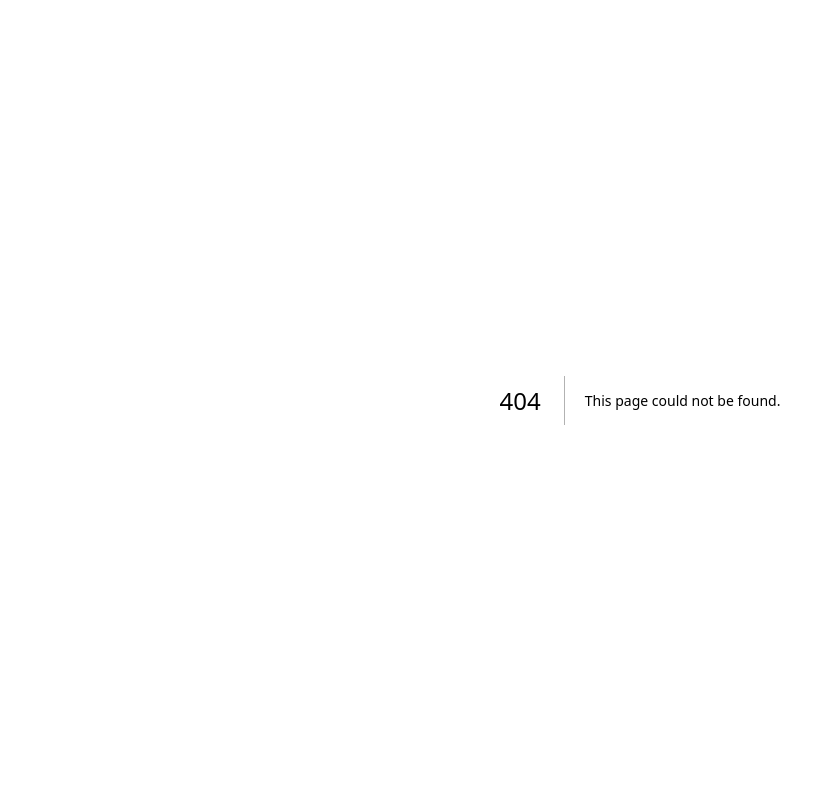
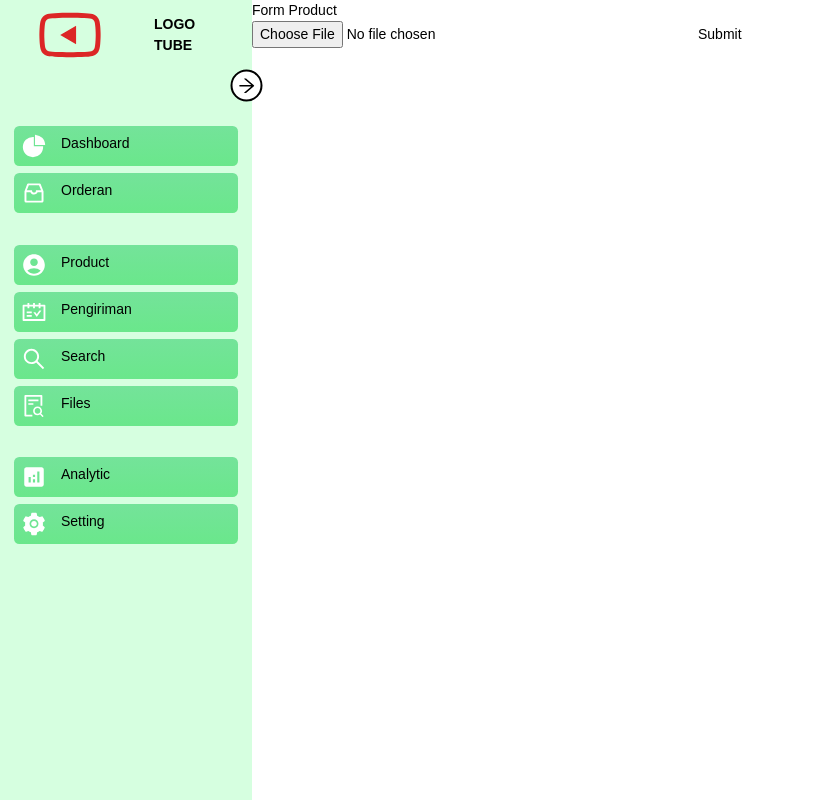
Before and after one commit to liar88828/kantor-tahu-baxo-bu-pudji, a Next.js app: page /product in a window 1280 px wide. Before the commit this address had no page. Shown: the whole page, without its empty margins (0-829 px from the left). Built offline with nearby package versions, Linux system fonts and the light colour scheme.

Commit message:
save api and refactor

```diff
--- a/package.json
+++ b/package.json
@@ -26,12 +26,13 @@
     "eslint-config-next": "13.4.9",
     "lodash": "^4.17.21",
     "lodash.times": "^4.3.2",
+    "multer": "1.4.5-lts.1",
     "next": "13.4.9",
     "postcss": "8.4.25",
     "react": "18.2.0",
     "react-dom": "18.2.0",
+    "react-icons": "^4.7.1",
     "tailwindcss": "3.3.2",
-    "typescript": "5.1.6",
-    "react-icons": "^4.7.1"
+    "typescript": "5.1.6"
   }
 }
--- /dev/null
+++ b/src/app/api/hello/route.ts
@@ -0,0 +1,5 @@
+import { NextApiRequest } from 'next';
+
+export async function GET(request: NextApiRequest):Promise<Response> {
+  return new Response('Hello, Next.js!')
+}
--- /dev/null
+++ b/src/app/component/DashBoard.tsx
@@ -0,0 +1,12 @@
+import React from 'react';
+import FormOrder from '@/app/orderan/page';
+
+function MenuOrder(  ) {
+  return (
+    <>
+      <FormOrder/>
+    </>
+  );
+}
+
+export default MenuOrder;
--- a/src/app/component/slidebar.tsx
+++ b/src/app/component/Slidebar.tsx
@@ -13,32 +13,33 @@ import {
   AiOutlineYoutube,
 } from "react-icons/ai";
 import { MdAccountCircle, MdAnalytics } from "react-icons/md";
+import Link from 'next/link';
 
 const menuList = [
-  { title: "Dashboard", icon: AiFillPieChart },
-  { title: "Inbox", icon: AiOutlineInbox, },
-  { title: "Accont", icon: MdAccountCircle, gap: true },
-  { title: "Schedure", icon: AiOutlineSchedule },
-  { title: "Search", icon: AiOutlineSearch },
-  { title: "Files", icon: AiOutlineFileSearch },
-  { title: "Analytic", icon: MdAnalytics, gap: true },
-  { title: "Setting", icon: AiFillSetting },
+  { title: "Dashboard", icon: AiFillPieChart ,link:""},
+  { title: "Orderan", icon: AiOutlineInbox,link:"orderan"},
+  { title: "Product", icon: MdAccountCircle, gap: true ,link:"product"},
+  { title: "Pengiriman", icon: AiOutlineSchedule ,link:"form"},
+  { title: "Search", icon: AiOutlineSearch ,link:"form"},
+  { title: "Files", icon: AiOutlineFileSearch ,link:"form"},
+  { title: "Analytic", icon: MdAnalytics, gap: true ,link:"form"},
+  { title: "Setting", icon: AiFillSetting ,link:"form"},
 ];
 
-export const SlideBar = () => {
+export const Slidebar = () => {
   const [ open, setOpen ] = React.useState( true );
   let color = "#74e39a";
   let color2 = "#6ae78b";
   let colorIcon = "white";
-  let colorTextSlideBar="black"
-  let titleSlideBar="black"
-  let bgColorSlideBar="#d6ffe0"
+  let colorTextSlideBar = "black"
+  let titleSlideBar = "black"
+  let bgColorSlideBar = "#d6ffe0"
 
   return (
     <div className="flex ">
       {/* body slide bar*/ }
       <div className={ ` ${ open ? "w-72" : "w-20" } h-screen  relative transition-all duration-150 ` }
-           style={{background:bgColorSlideBar}}>
+           style={ { background: bgColorSlideBar } }>
         <AiOutlineArrowLeft
           className={ `bg-white w-9 h-9 -right-3 mt-20 p-1 absolute  rounded-full  border-black border-2 transition-all duration-500 ` }
           onClick={ () => setOpen( !open ) }
@@ -70,6 +71,7 @@ export const SlideBar = () => {
           { menuList.map( ( item, index ) => {
             const Icons = item.icon
             return (
+              <Link href={ "/"+item.link } key={item.title}>
                 <li
                   style={ {
                     background: `linear-gradient(to bottom, ${ color } 0%,${ color2 } 100%)`,
@@ -81,17 +83,20 @@ export const SlideBar = () => {
                 group hover:bg-blue-800 rounded-md transition-all duration-300 cursor:pointer ` }
                   key={ index }
                 >
+
+
                 <span
                   className={ `   hover:scale-100` }
                   style={ { color: colorIcon } }>
                   <Icons size={ '26px' }/>
                 </span>
                   { open && <span
-                  style ={{color:colorTextSlideBar}}
+					style={ { color: colorTextSlideBar } }
 					className="text-white hover:font-bold group-hover:text-red-100 ">
                   { item.title }
                 </span> }
                 </li>
+              </Link>
             )
           } ) }
         </ul>
--- a/src/app/layout.tsx
+++ b/src/app/layout.tsx
@@ -1,5 +1,7 @@
 import { Metadata } from 'next'
 import './globals.css'
+import { Slidebar } from '@/app/component/Slidebar';
+import './flag.css';
 
 export const metadata: Metadata = {
   title: 'Create Next App',
@@ -13,7 +15,13 @@ export default function RootLayout({
 }) {
   return (
     <html lang="en">
-      <body >{ children }</body>
+      <body >
+      <div className={"flex"}>
+
+      <Slidebar/>
+      { children }
+      </div>
+      </body>
     </html>
   )
 }
--- a/src/app/form/page.tsx
+++ b/src/app/orderan/page.tsx
@@ -1,12 +1,11 @@
 import React from 'react'
 
-export default function FormOrder ()
-{
+export default function FormOrder() {
   return (
     <div>
 
       <main className="relative">
-        <h1 className="text-3xl font-bold text-center"> Product Warehouse </h1>
+        <h1 className="text-3xl font-bold text-center"> Orderan Form </h1>
         <div className="fixed right-[10rem] bottom-[5rem] "
         >
           {/* <AddProductButton /> */ }
@@ -20,28 +19,9 @@ export default function FormOrder ()
 
             <div className="border border-black flex flex-row gap-5 p-5 ">
 
-              <div className="border border-black flex flex-col gap-5  p-5">
-
-                <h1>Tanggal</h1>
-                <hr />
-                <label htmlFor="">Pesan</label>
-                <input
-                  type="date"
-                  name="product"
-                  className="border border-gray-300 p-2 rounded-md"
-                />
-
-                <label htmlFor="">Kirim</label>
-                <input
-                  type="date"
-                  name="product"
-                  className="border border-gray-300 p-2 rounded-md"
-                />
-              </div>
-
               <div className="border border-black flex flex-col gap-5 p-5">
                 <h1>Nama</h1>
-                <hr />
+                <hr/>
                 <label htmlFor="">Pengirim</label>
                 <input
                   type="text"
@@ -85,9 +65,30 @@ export default function FormOrder ()
 
               </div>
 
+
+              <div className="border border-black flex flex-col gap-5  p-5">
+
+                <h1>Tanggal</h1>
+                <hr/>
+                <label htmlFor="">Pesan</label>
+                <input
+                  type="date"
+                  name="product"
+                  className="border border-gray-300 p-2 rounded-md"
+                />
+
+                <label htmlFor="">Kirim</label>
+                <input
+                  type="date"
+                  name="product"
+                  className="border border-gray-300 p-2 rounded-md"
+                />
+              </div>
+
+
               <div className="border border-black flex flex-col gap-5 p-5">
                 <h1>Orderan</h1>
-                <hr />
+                <hr/>
                 <label htmlFor="">Orderan</label>
                 <select name="orderan"
                         id="orderan"
@@ -107,7 +108,7 @@ export default function FormOrder ()
                 </select>
 
                 <h1>Lain Lain</h1>
-                <hr />
+                <hr/>
                 {/* Semisal Peroduct lain selain tahu bakso  */ }
                 <label htmlFor="">Item</label>
                 <input
@@ -126,7 +127,6 @@ export default function FormOrder ()
                   className="border border-gray-300 p-2 rounded-md"
                 />
               </div>
-
 
 
               <div className="border border-black flex flex-col gap-5 p-5">
@@ -192,7 +192,7 @@ export default function FormOrder ()
                placeholder="Metode Pembayaran..."
                className="border border-gray-300 p-2 rounded-md"
                />
-          </div> */}
+               </div> */ }
               {/* <input type="image" formAction={ submitImage } /> */ }
 
             </div>
@@ -209,7 +209,7 @@ export default function FormOrder ()
 
 
         <div className="">
-          {/*<Tables lg gap={ 2 } css={ { mt: '$10' } } />*/}
+          {/*<Tables lg gap={ 2 } css={ { mt: '$10' } } />*/ }
         </div>
 
         <div className="flex flex-wrap gap-5">
@@ -225,7 +225,7 @@ export default function FormOrder ()
            </div>
            );
            }
-        } ) } */}
+           } ) } */ }
         </div>
 
       </main>
--- a/src/app/page.tsx
+++ b/src/app/page.tsx
@@ -2,37 +2,11 @@
 // import 'primereact/resources/primereact.css';                       // core css
 // import 'primeicons/primeicons.css';                                 // icons
 // import 'primeflex/primeflex.css';
-import './flag.css';
-import FormOrder from "./form/page";
-import { SlideBar } from '@/app/component/slidebar';
-
-// export const apiProduct: string = "https://64abfb149edb4181202ee8ce.mockapi.io/products/";
-// const getPostsData: () => Promise<TProducts> = async () =>
-// {
-//   // const res: Response = await fetch( apiProduct, {
-//   //   cache: "no-cache",
-//   //   next: {
-//   //     tags: [ "products" ],
-//   //   },
-//   // } );
-//   // return res.json();
-// };
-
-
-const navbar = [
-  { "name": 'Profile' },
-  { "name": 'Home' },
-  { "name": 'About' },
-  { "name": 'Logout' }
-]
-
 
 export default async function Home() {
-  // const [ products ] = await Promise.all( [ getPostsData() ] );
 
-  return ( <>
-      <SlideBar/>
-
-    </>
+  return ( <div className={ "flex " }>
+      DashBoard
+    </div>
   );
 }
--- /dev/null
+++ b/src/app/product/page.tsx
@@ -0,0 +1,70 @@
+"use client"
+import React, { useState } from 'react';
+
+type TProps = {
+  value1: string
+  value2: number
+}
+
+function Products() {
+
+  const [ description, setDescription ] = useState( "" )
+  const [ selectedFile, setSelectedFile ] = useState<File | null>( null );
+  // FormEventHandler<HTMLFormElement>
+
+  const handleFileInput = ( event: React.ChangeEvent<HTMLInputElement> ) => {
+    const file = event.target.files ? event.target.files[ 0 ] : null;
+    setSelectedFile( file );
+  };
+
+  const submit = async ( event:
+      React.FormEvent<HTMLFormElement>
+      | React.ChangeEvent<HTMLInputElement>
+    // | FormEventHandler<HTMLFormElement>
+  ): Promise<any> => {
+    event.preventDefault()
+
+    const formData = new FormData()
+    if( selectedFile == null ) {
+      return null
+    }
+    formData.append( "image", selectedFile )
+    formData.append( "description", description )
+
+    const result = await fetch( '/api/images', {
+        method: "POST",
+        body: formData,
+        headers: { 'Content-Type': 'multipart/form-data' },
+      }
+    )
+    console.log( result )
+  }
+
+  return (
+
+    <div>
+      <div className="">
+
+        <h1>Form Product</h1>
+      </div>
+      <div className="App">
+        <form onSubmit={ submit }>
+          <input
+            // @ts-ignore
+            filename={ selectedFile }
+            onChange={ handleFileInput }
+            type="file"
+            accept="image/*"
+          ></input>
+          <input
+            onChange={ e => setDescription( e.target.value ) }
+            type="text"
+          ></input>
+          <button type="submit">Submit</button>
+        </form>
+      </div>
+    </div>
+  );
+}
+
+export default Products;
```
Also changed, not shown: 1 other file (tests, documents, lock files or other folders). Lines whose indentation alone changed are shown as unchanged.
